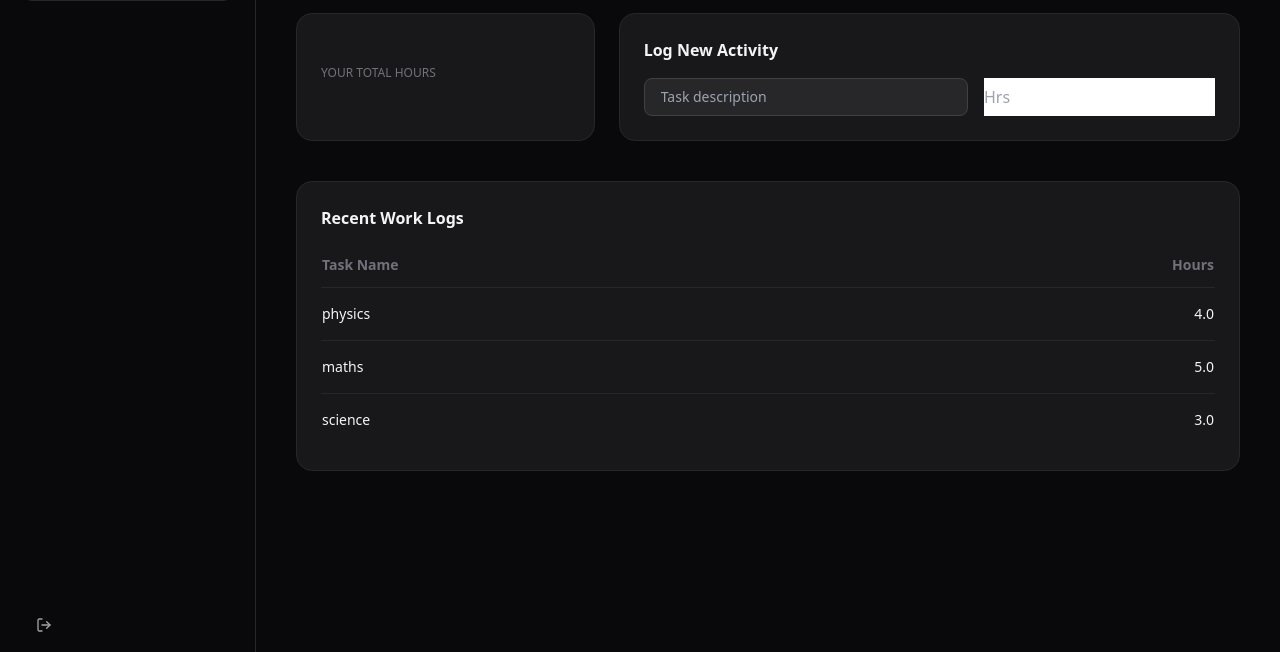
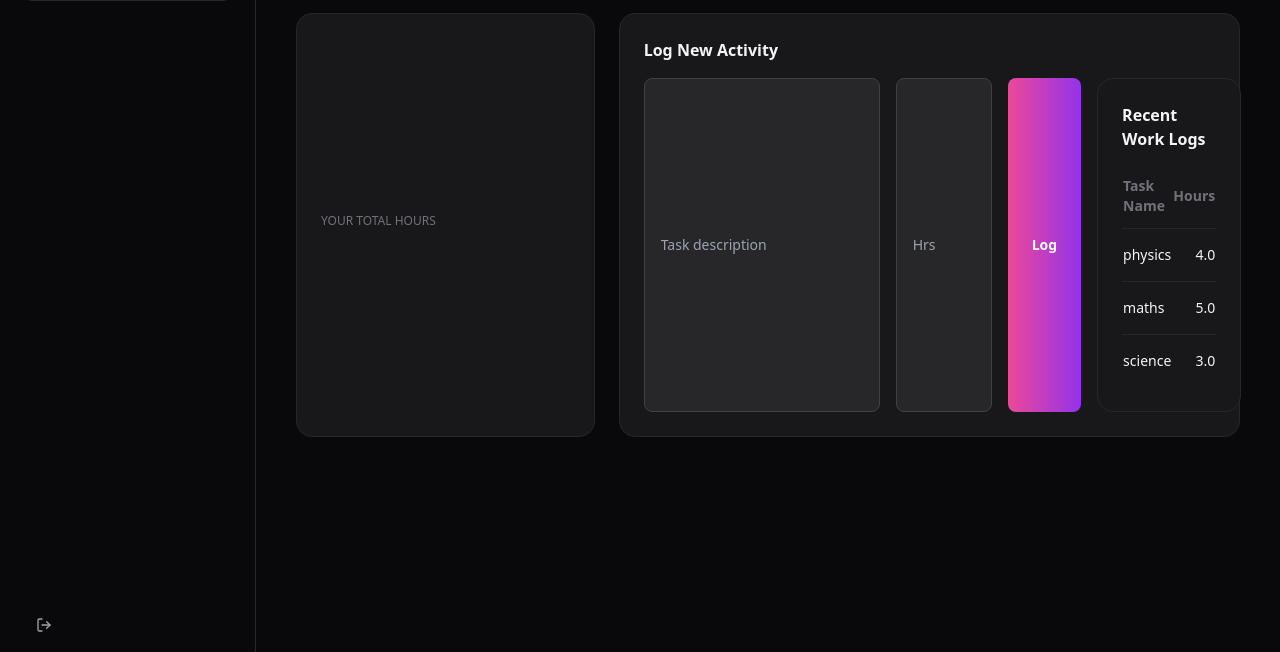
Before and after one commit to yashverma886622-dot/fair-tracker, a Flask app: template templates/student_dashboard.html in a window 1280 px wide. Shown: the part 135-787 px from the top of the page. Run offline with Flask 3, Linux system fonts and the light colour scheme; the template is opened without the code that fills it: values that come from a table or form of the project are taken from there, others are empty; data comes from the database, SQL or seed files in the repository; some libraries are stand-ins or nearby versions.

Commit message:
style: improve layout

```diff
--- a/templates/student_dashboard.html
+++ b/templates/student_dashboard.html
@@ -85,13 +85,13 @@
                     step="0.1"
                     name="hours"
                     placeholder="Hrs"
+                    required
+                    class="w-24 bg-zinc-800 border border-zinc-700 rounded-lg px-4 py-2 text-sm focus:outline-none focus:ring-1 focus:ring-purple-500 transition"
+                >
 
+                <button class="px-6 py-2 bg-gradient-to-r from-pink-500 to-purple-600 rounded-lg text-sm font-bold text-white">
+                    Log
                 </button>
-            </form>
-        </div>
-
-    </div>
-
     <!-- Recent Tasks -->
     <div class="bg-zinc-900 border border-zinc-800 rounded-2xl p-6">
         <h4 class="font-semibold mb-6">Recent Work Logs</h4>
```
